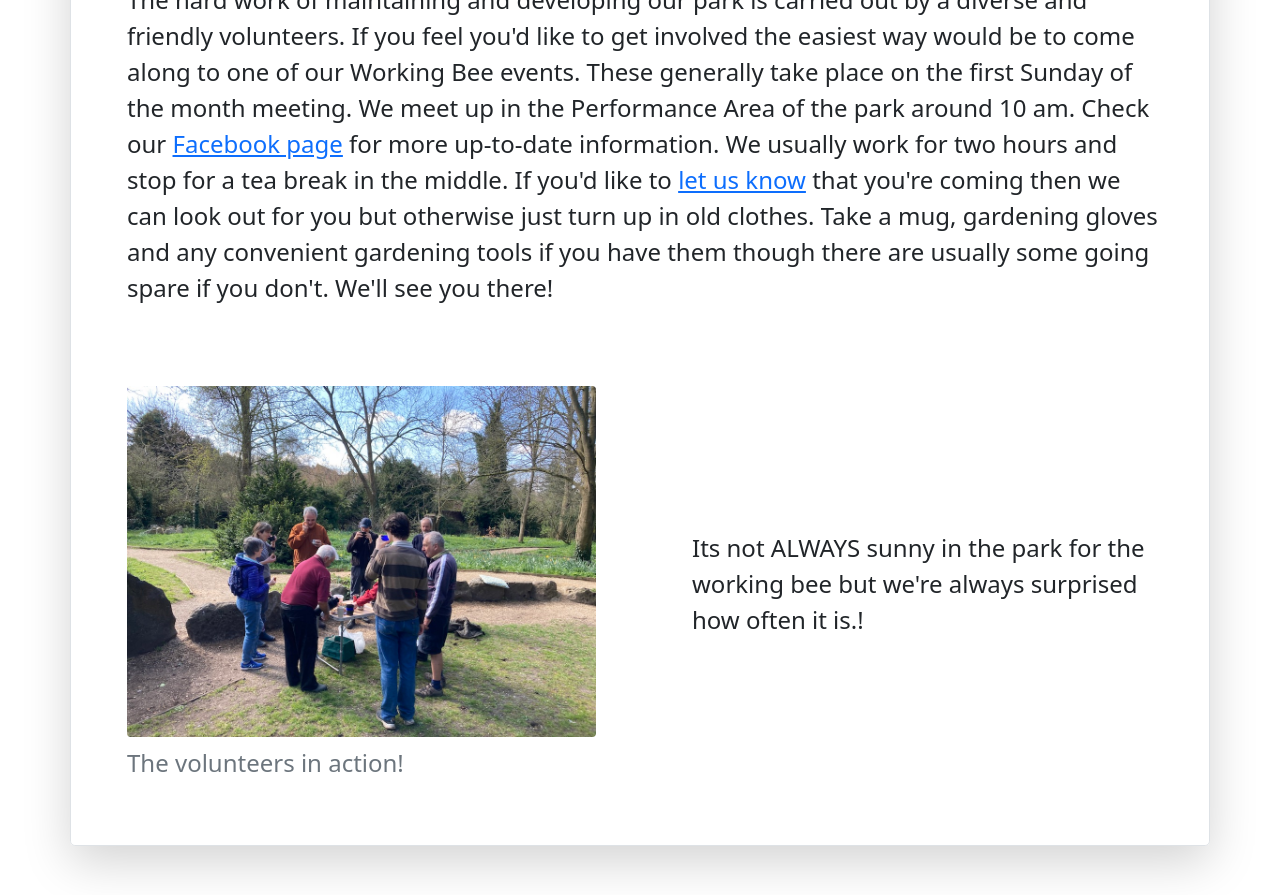
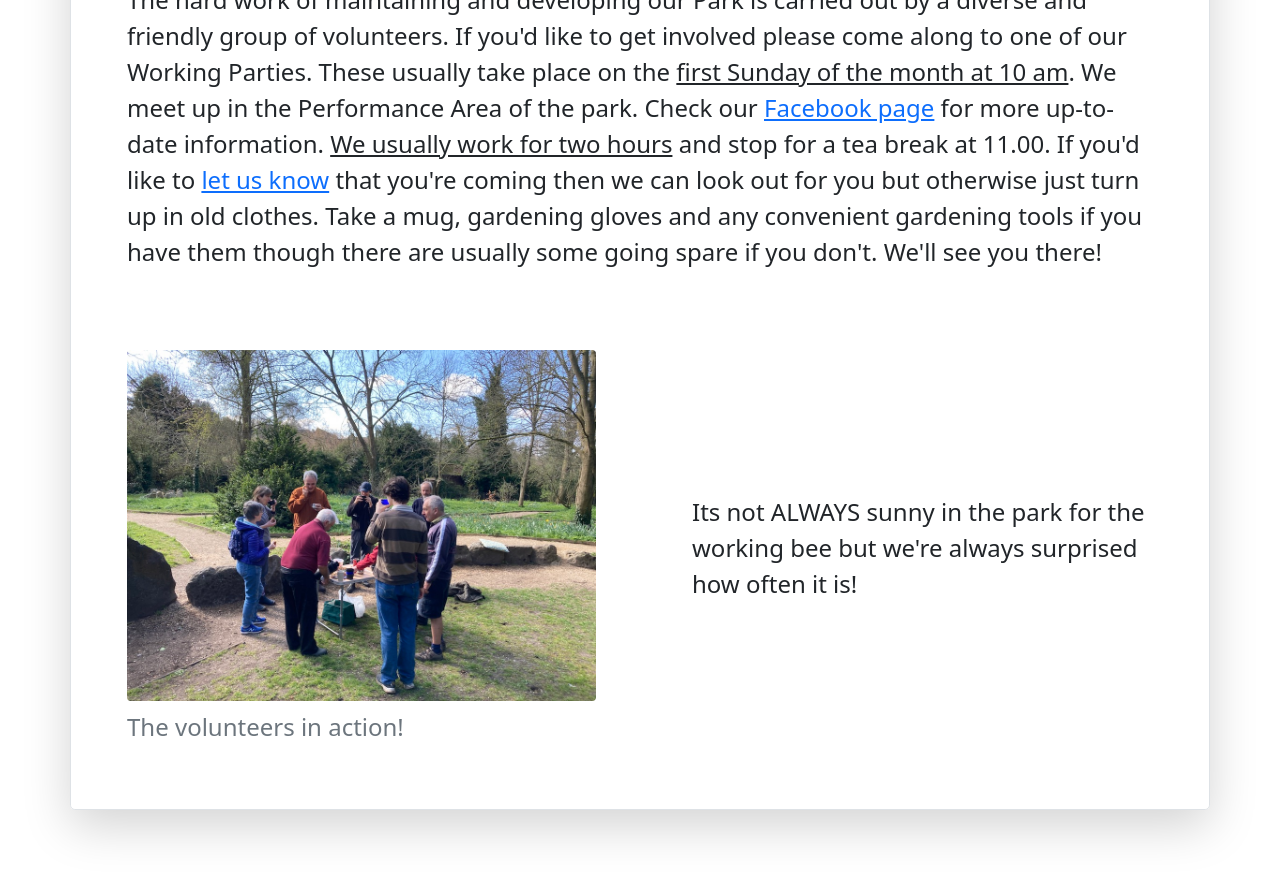
Before and after one commit to nathancowieson/BMP_website, a plain HTML site: page volunteer.html in a window 1280 px wide. Shown: the part 261-1156 px from the top of the page. Drawn offline with nearby package versions, Linux system fonts and the light colour scheme.

Commit message:
made some text changes to the paragraphs to incorporate changes from Helena

```diff
--- a/content-panels/volunteering-panel.html
+++ b/content-panels/volunteering-panel.html
@@ -3,7 +3,7 @@
     <div class="col-lg-12 p-3 p-lg-5 pt-lg-3">
       <h1 class="display-4 fw-bold lh-1">Volunteering and getting involved</h1>
       <p class="col-md-12 fs-4 text-justify">
-	The hard work of maintaining and developing our park is carried out by a diverse and friendly volunteers. If you feel you'd like to get involved the easiest way would be to come along to one of our Working Bee events. These generally take place on the first Sunday of the month meeting. We meet up in the Performance Area of the park around 10 am. Check our <a href="https://www.facebook.com/BetjemanMillenniumPark/">Facebook page</a> for more up-to-date information. We usually work for two hours and stop for a tea break in the middle. If you'd like to <a href="mailto:trustees@betjemanpark.org.uk">let us know</a> that you're coming then we can look out for you but otherwise just turn up in old clothes. Take a mug, gardening gloves and any convenient gardening tools if you have them though there are usually some going spare if you don't. We'll see you there!
+	The hard work of maintaining and developing our Park is carried out by a diverse and friendly group of volunteers. If you'd like to get involved please come along to one of our Working Parties. These usually take place on the <u>first Sunday of the month at 10 am</u>. We meet up in the Performance Area of the park. Check our <a href="https://www.facebook.com/BetjemanMillenniumPark/">Facebook page</a> for more up-to-date information. <u>We usually work for two hours</u> and stop for a tea break at 11.00. If you'd like to <a href="mailto:trustees@betjemanpark.org.uk">let us know</a> that you're coming then we can look out for you but otherwise just turn up in old clothes. Take a mug, gardening gloves and any convenient gardening tools if you have them though there are usually some going spare if you don't. We'll see you there!
       </p>
     </div>
     <div class="col-lg-6 p-3 p-lg-5 pt-lg-3">
@@ -14,7 +14,7 @@
     </div>
     <div class="col-lg-6 p-3 p-lg-5 pt-lg-3">
       <p class="col-md-12 fs-4 text-justify">
-	Its not ALWAYS sunny in the park for the working bee but we're always surprised how often it is.!
+	Its not ALWAYS sunny in the park for the working bee but we're always surprised how often it is!
       </p>
     </div>
 
```
